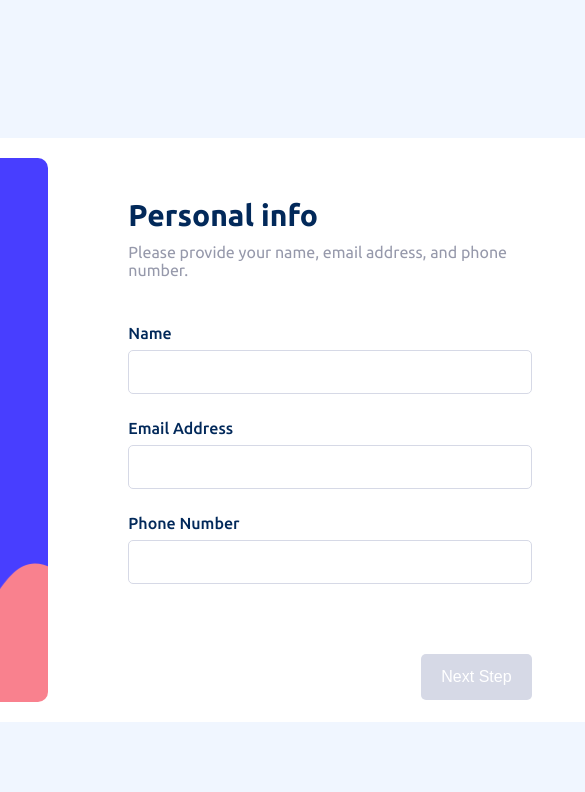
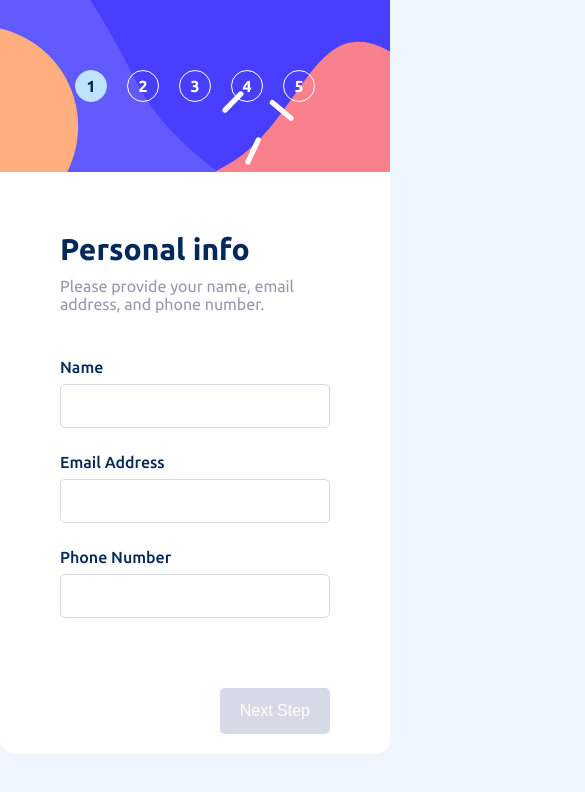
Before and after one commit to mehmetbacik/multi-step-form, a Vue app: page / in a window 390 px wide. Shown: the top 792 px of the page, 585 px wide, since content can reach past the window. Built offline with nearby package versions, Linux system fonts and the light colour scheme.

Commit message:
Update
Updated YourInfo for responsive.

```diff
--- a/src/assets/css/styles.css
+++ b/src/assets/css/styles.css
@@ -32,7 +32,7 @@ body {
 /*FormMain*/
 
 /*ProgressBar*/
-.progress-bar {
+#app .form-content .progress-bar {
   display: flex;
   flex-direction: column;
   gap: 30px;
@@ -44,31 +44,31 @@ body {
   padding: 30px;
 }
 
-.progress-bar .steps {
+#app .form-content .progress-bar .steps {
   text-align: center;
   display: flex;
   align-items: center;
   gap: 15px;
 }
 
-.progress-bar .steps.active {
+#app .form-content .progress-bar .steps.active {
   color: var(--white);
 }
 
-.progress-bar .steps .step-headline {
+#app .form-content .progress-bar .steps .step-headline {
   display: flex;
   align-items: flex-start;
   flex-direction: column;
   gap: 3px;
 }
 
-.progress-bar .steps .step-headline .step-label {
+#app .form-content .progress-bar .steps .step-headline .step-label {
   text-transform: uppercase;
   font-size: 14px;
   color: var(--cool-gray);
 }
 
-.progress-bar .steps .step-headline .step-title {
+#app .form-content .progress-bar .steps .step-headline .step-title {
   text-transform: uppercase;
   font-size: 14px;
   color: var(--white);
@@ -76,7 +76,7 @@ body {
   letter-spacing: 2px;
 }
 
-.progress-bar .steps .step-number {
+#app .form-content .progress-bar .steps .step-number {
   display: flex;
   align-items: center;
   justify-content: center;
@@ -89,7 +89,7 @@ body {
   height: 30px;
 }
 
-.progress-bar .steps.active .step-number {
+#app .form-content .progress-bar .steps.active .step-number {
   border: solid 1px var(--light-blue);
   background-color: var(--light-blue);
   color: var(--marine-blue);
@@ -762,3 +762,86 @@ body {
   cursor: pointer;
 }
 /*Completed*/
+
+@media (max-width: 575px) {
+/*FormMain*/
+  body {
+    margin: 0;
+  }
+
+  #app {
+    align-items: flex-start;
+  }
+
+  #app .form-content {
+    flex-direction: column;
+    padding: 0;
+  }
+
+  #app .form-content .content {
+    width: 100%;
+    height: 100%;
+  }
+/*FormMain*/
+
+/*ProgressBar*/
+  #app .form-content .progress-bar {
+    flex-direction: row;
+    align-items: center;
+    justify-content: center;
+    gap: 20px;
+    background-image: url(../image/bg-sidebar-mobile.svg);
+    background-size: cover;
+    border-radius: 0px;
+    padding: 70px;
+  }
+
+  #app .form-content .progress-bar .steps {
+    text-align: center;
+    display: flex;
+    align-items: center;
+    gap: 15px;
+  }
+
+  #app .form-content .progress-bar .steps.active {
+    color: var(--white);
+  }
+
+  #app .form-content .progress-bar .steps .step-headline {
+    display: none;
+  }
+
+  #app .form-content .progress-bar .steps .step-headline .step-label {
+    text-transform: uppercase;
+    font-size: 14px;
+    color: var(--cool-gray);
+  }
+
+  #app .form-content .progress-bar .steps .step-headline .step-title {
+    text-transform: uppercase;
+    font-size: 14px;
+    color: var(--white);
+    font-weight: bold;
+    letter-spacing: 2px;
+  }
+
+  #app .form-content .progress-bar .steps .step-number {
+    display: flex;
+    align-items: center;
+    justify-content: center;
+    border: solid 1px var(--white);
+    background-color: transparent;
+    color: var(--white);
+    font-weight: bold;
+    border-radius: 100%;
+    width: 30px;
+    height: 30px;
+  }
+
+  #app .form-content .progress-bar .steps.active .step-number {
+    border: solid 1px var(--light-blue);
+    background-color: var(--light-blue);
+    color: var(--marine-blue);
+  }
+/*ProgressBar*/
+}
```
